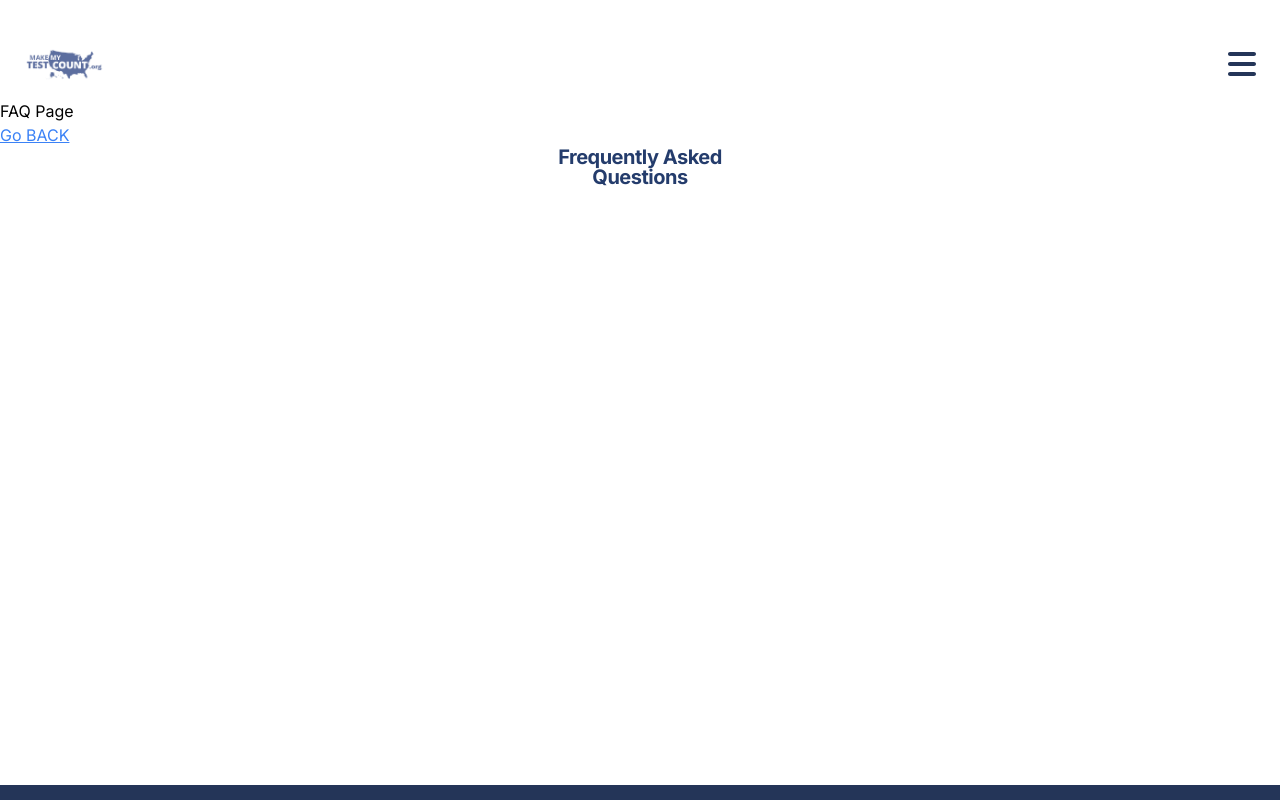
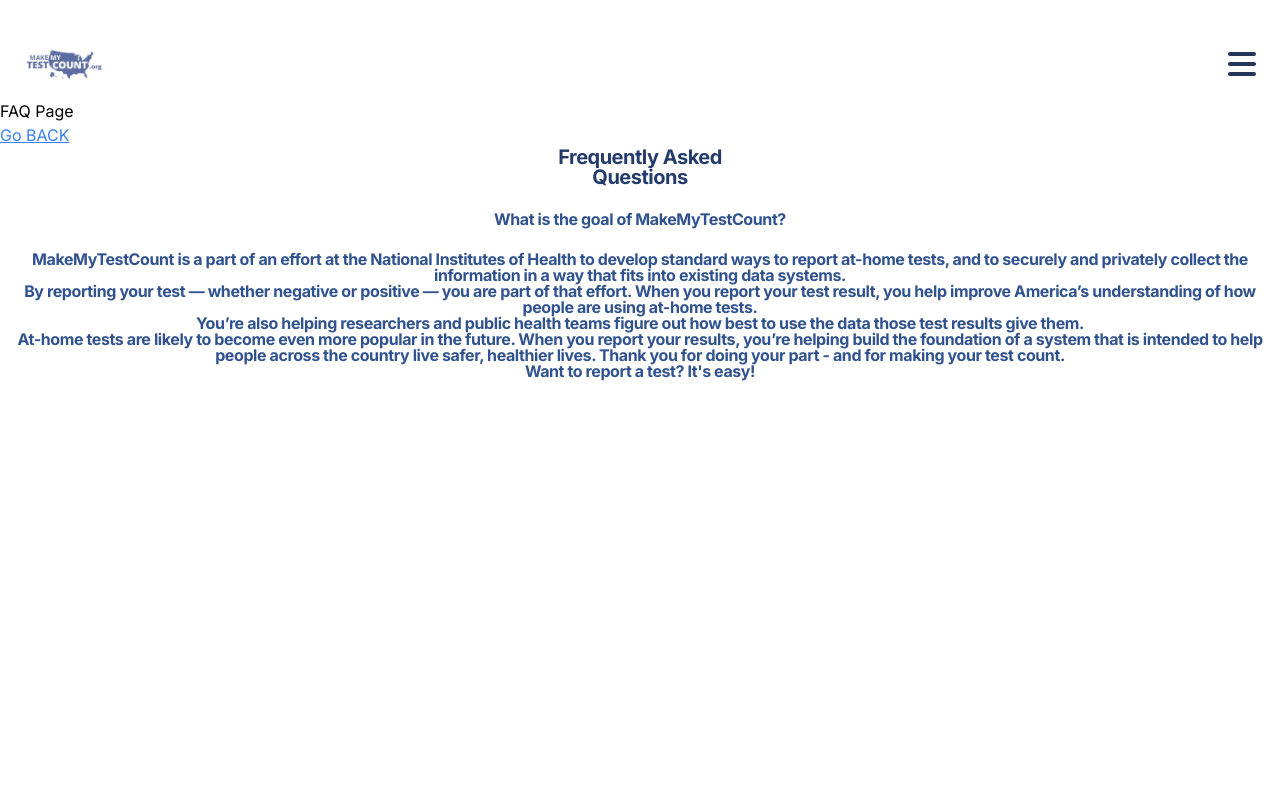
Before and after one commit to EmilyJarecki/TOP-Project, a Next.js app: page /faq in a window 1280 px wide. Shown: the top 800 px of the page. Built offline with nearby package versions, Linux system fonts and the light colour scheme.

Commit message:
paragraph inserted

```diff
--- a/src/app/faq/page.js
+++ b/src/app/faq/page.js
@@ -14,6 +14,23 @@ export default function Faq() {
         <p className="font-rubik font-bold text-xl text-hych-title-blue leading-none tracking-tight">Frequently Asked</p>
         <p className="font-rubik font-bold text-xl text-hych-title-blue leading-none tracking-tight">Questions</p>
         </center>
+        <br />
+        <center>
+        <p className="font-rubik font-bold text-m text-hych-subheading-blue leading-none tracking-tight">What is the goal of MakeMyTestCount?</p>
+        </center>
+        <br />
+        <center>
+        <p className="font-rubik font-bold text-s text-hych-subheading-blue leading-none tracking-tight">
+        MakeMyTestCount is a part of an effort at the National Institutes of Health to develop standard ways to report at-home tests, and to securely and privately collect the information in a way that fits into existing data systems.
+        <br />
+        By reporting your test — whether negative or positive — you are part of that effort. When you report your test result, you help improve America’s understanding of how people are using at-home tests.
+        <br />
+        You’re also helping researchers and public health teams figure out how best to use the data those test results give them.
+        <br />
+        At-home tests are likely to become even more popular in the future. When you report your results, you’re helping build the foundation of a system that is intended to help people across the country live safer, healthier lives. Thank you for doing your part - and for making your test count.
+        <br />
+        Want to report a test? It's easy!</p>
+        </center>
         <Footer />
         </>
 
```
